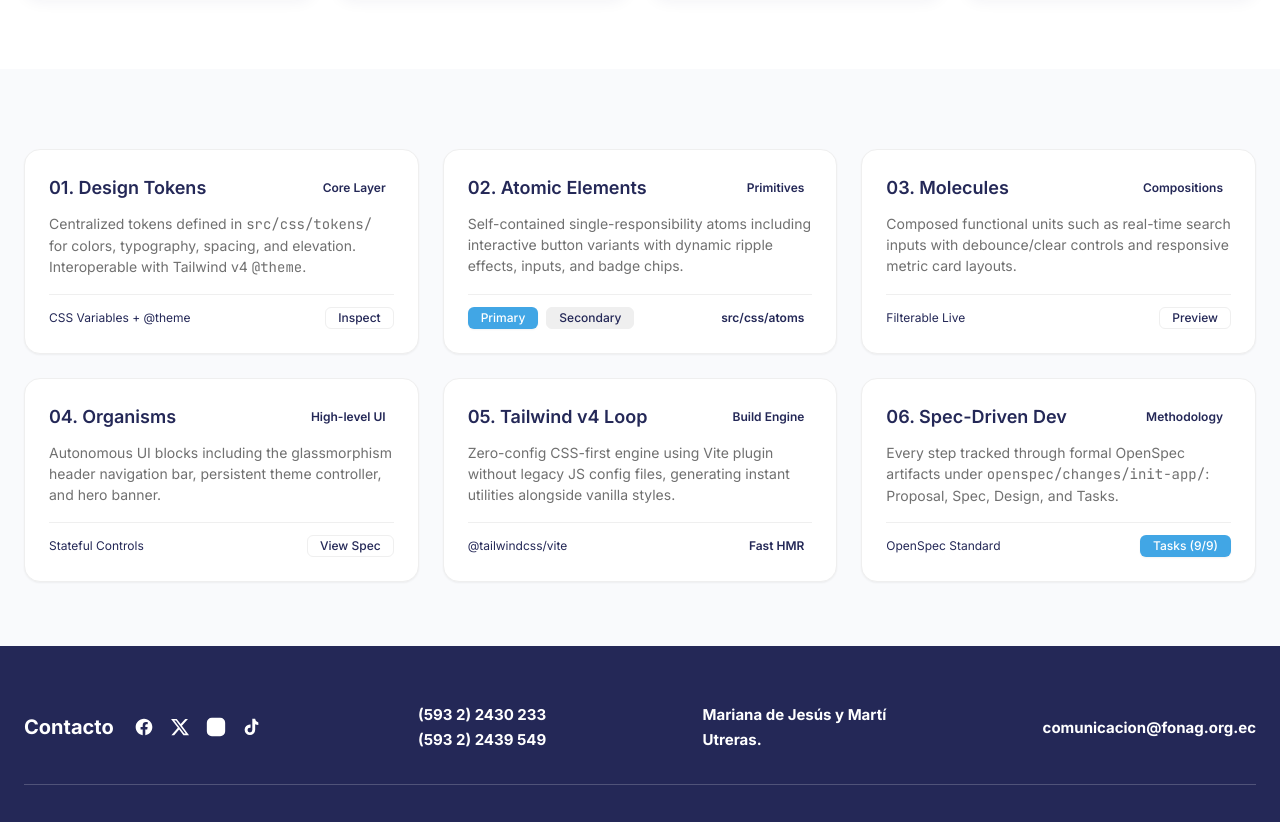
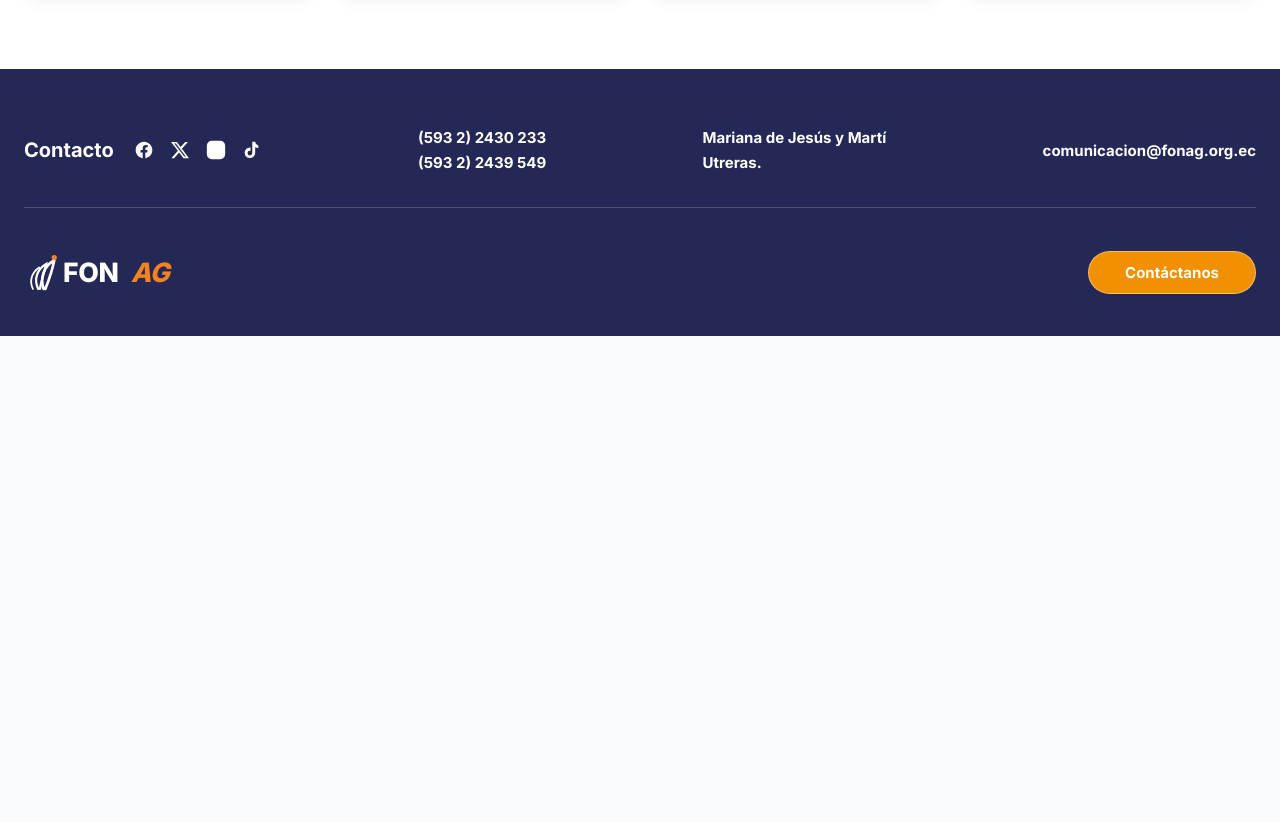
Before and after one commit to webmasterft/fonag, a website built with Vite: page index.html in a window 1280 px wide. Shown: the part 1012-1834 px from the top of the page. After the commit the page ends 1348 px from the top, so only its background shows below. Built offline with nearby package versions, Linux system fonts and the light colour scheme.

Commit message:
refactor: remove initial architecture showcase cards from landing page

```diff
--- a/index.html
+++ b/index.html
@@ -173,106 +173,6 @@
           </div>
         </div>
       </section>
-
-      <!-- Architecture Showcase Container -->
-      <div class="main-content" style="padding-top: 3rem;">
-
-      <!-- Component Showcase Grid -->
-      <section class="cards-grid" id="components-grid">
-        <!-- Card 1: Design Tokens -->
-        <article class="card" id="card-tokens">
-          <div class="card-header">
-            <h2 class="card-title">01. Design Tokens</h2>
-            <span class="badge">Core Layer</span>
-          </div>
-          <p class="card-body">
-            Centralized tokens defined in <code>src/css/tokens/</code> for colors, typography, spacing, and elevation. Interoperable with Tailwind v4 <code>@theme</code>.
-          </p>
-          <div class="card-footer">
-            <span class="text-xs text-muted">CSS Variables + @theme</span>
-            <button class="btn btn-outline btn-sm">Inspect</button>
-          </div>
-        </article>
-
-        <!-- Card 2: Atoms -->
-        <article class="card" id="card-atoms">
-          <div class="card-header">
-            <h2 class="card-title">02. Atomic Elements</h2>
-            <span class="badge">Primitives</span>
-          </div>
-          <p class="card-body">
-            Self-contained single-responsibility atoms including interactive button variants with dynamic ripple effects, inputs, and badge chips.
-          </p>
-          <div class="card-footer">
-            <div style="display: flex; gap: var(--space-2);">
-              <button class="btn btn-primary btn-sm">Primary</button>
-              <button class="btn btn-secondary btn-sm">Secondary</button>
-            </div>
-            <span class="badge">src/css/atoms</span>
-          </div>
-        </article>
-
-        <!-- Card 3: Molecules -->
-        <article class="card" id="card-molecules">
-          <div class="card-header">
-            <h2 class="card-title">03. Molecules</h2>
-            <span class="badge">Compositions</span>
-          </div>
-          <p class="card-body">
-            Composed functional units such as real-time search inputs with debounce/clear controls and responsive metric card layouts.
-          </p>
-          <div class="card-footer">
-            <span class="text-xs text-muted">Filterable Live</span>
-            <button class="btn btn-outline btn-sm">Preview</button>
-          </div>
-        </article>
-
-        <!-- Card 4: Organisms -->
-        <article class="card" id="card-organisms">
-          <div class="card-header">
-            <h2 class="card-title">04. Organisms</h2>
-            <span class="badge">High-level UI</span>
-          </div>
-          <p class="card-body">
-            Autonomous UI blocks including the glassmorphism header navigation bar, persistent theme controller, and hero banner.
-          </p>
-          <div class="card-footer">
-            <span class="text-xs text-muted">Stateful Controls</span>
-            <button class="btn btn-outline btn-sm">View Spec</button>
-          </div>
-        </article>
-
-        <!-- Card 5: Tailwind v4 Loop -->
-        <article class="card" id="card-tailwind">
-          <div class="card-header">
-            <h2 class="card-title">05. Tailwind v4 Loop</h2>
-            <span class="badge">Build Engine</span>
-          </div>
-          <p class="card-body">
-            Zero-config CSS-first engine using Vite plugin without legacy JS config files, generating instant utilities alongside vanilla styles.
-          </p>
-          <div class="card-footer">
-            <span class="text-xs text-muted">@tailwindcss/vite</span>
-            <span class="badge">Fast HMR</span>
-          </div>
-        </article>
-
-        <!-- Card 6: SDD Methodology -->
-        <article class="card" id="card-sdd">
-          <div class="card-header">
-            <h2 class="card-title">06. Spec-Driven Dev</h2>
-            <span class="badge">Methodology</span>
-          </div>
-          <p class="card-body">
-            Every step tracked through formal OpenSpec artifacts under <code>openspec/changes/init-app/</code>: Proposal, Spec, Design, and Tasks.
-          </p>
-          <div class="card-footer">
-            <span class="text-xs text-muted">OpenSpec Standard</span>
-            <button class="btn btn-primary btn-sm">Tasks (9/9)</button>
-          </div>
-        </article>
-      </section>
-    </div>
   </main>
 
     <!-- Organism: FONAG Footer -->
```
